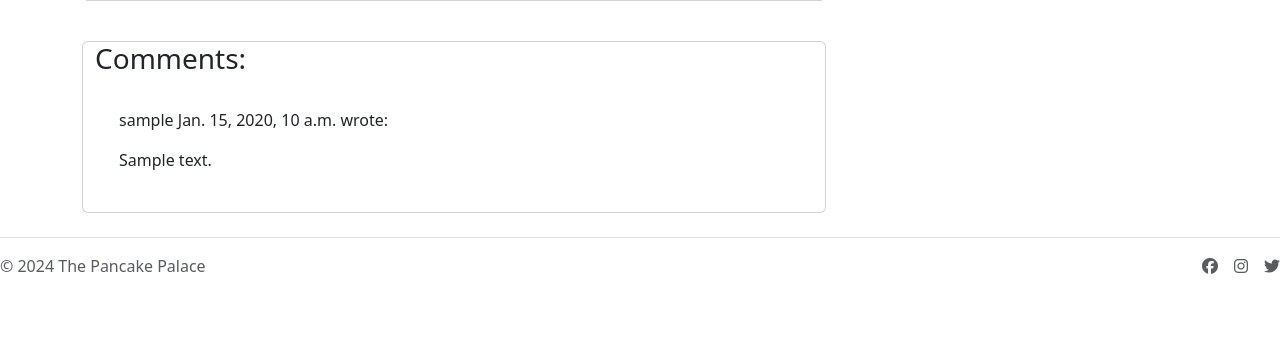
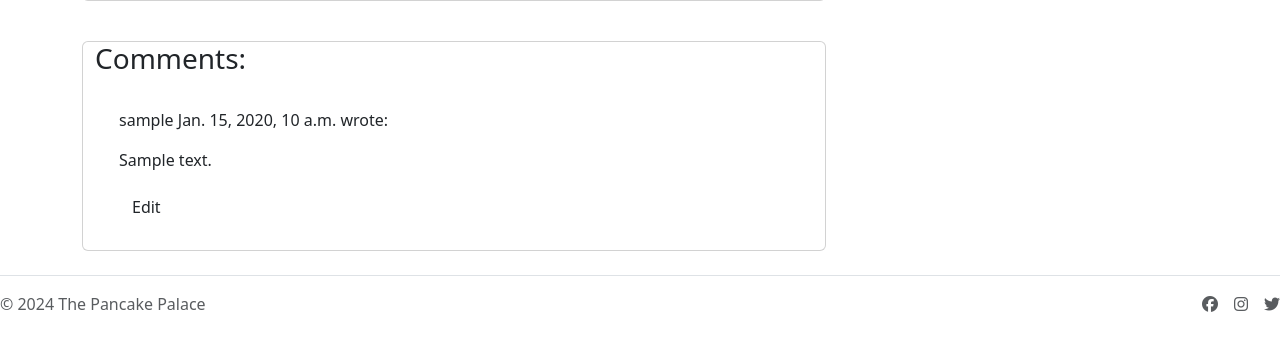
Before and after one commit to vega-2135/the_pancake_palace, a Django app: a page that uses templates/base.html in a window 1280 px wide. Shown: the part 1632-1972 px from the top of the page. Before the commit the page ends 1906 px from the top, so only its background shows below. Run offline with Django 4.2, Linux system fonts and the light colour scheme; a user stored in the database is signed in; tables that the repository leaves empty hold one stand-in row (values such as "Sample post"); parts of the project's set-up code (start-up, migrations or seed data) failed here and were passed over; some libraries are stand-ins or nearby versions.

Commit message:
Add functionality to edit comments by users
Signed-off-by: Carolina Romero Carrasco <mcarolinarc28@gmail.com>

```diff
--- a/recipes/urls.py
+++ b/recipes/urls.py
@@ -5,4 +5,6 @@ from django.urls import path
 urlpatterns = [
     path('', views.RecipeList.as_view(), name='home'),
     path('<slug:slug>/', views.recipe_detail, name='recipe_detail'),
+    path('<slug:slug>/edit_comment/<int:comment_id>',
+         views.comment_edit, name='comment_edit'),
 ]
--- a/recipes/views.py
+++ b/recipes/views.py
@@ -1,7 +1,8 @@
-from django.shortcuts import render, redirect, get_object_or_404
+from django.shortcuts import render, redirect, get_object_or_404, reverse
 from django.views import generic
 from django.contrib import messages
-from .models import Recipe
+from django.http import HttpResponseRedirect
+from .models import Recipe, Comment
 import re
 from .forms import CommentForm
 from .forms import RatingForm
@@ -103,3 +104,26 @@ def rate_recipe(request, recipe_id):
         form = RatingForm()
 
     return render(request, 'rate_recipe.html', {'form': form})
+
+
+def comment_edit(request, slug, comment_id):
+    """
+    Function to edit comments
+    """
+    if request.method == "POST":
+
+        queryset = Recipe.objects.filter(status=1)
+        recipe = get_object_or_404(queryset, slug=slug)
+        comment = get_object_or_404(Comment, pk=comment_id)
+        comment_form = CommentForm(data=request.POST, instance=comment)
+
+        if comment_form.is_valid() and comment.author == request.user:
+            comment = comment_form.save(commit=False)
+            comment.recipe = recipe
+            comment.approved = False
+            comment.save()
+            messages.add_message(request, messages.SUCCESS, 'Comment Updated!')
+        else:
+            messages.add_message(request, messages.ERROR, 'Error updating comment!')
+
+    return HttpResponseRedirect(reverse('recipe_detail', args=[slug]))
--- /dev/null
+++ b/static/js/comments.js
@@ -0,0 +1,25 @@
+const editButtons = document.getElementsByClassName("btn-edit");
+const commentText = document.getElementById("id_content");
+const commentForm = document.getElementById("commentForm");
+const submitButton = document.getElementById("submitButton");
+
+/**
+* Initializes edit functionality for the provided edit buttons.
+*
+* For each button in the `editButtons` collection:
+* - Retrieves the associated comment's ID upon click.
+* - Fetches the content of the corresponding comment.
+* - Populates the `commentText` input/textarea with the comment's content for editing.
+* - Updates the submit button's text to "Update".
+* - Sets the form's action attribute to the `edit_comment/{commentId}` endpoint.
+*/
+for (let button of editButtons) {
+  button.addEventListener("click", (e) => {
+    let commentId = e.target.getAttribute("comment_id");
+    let commentContent = document.getElementById(`comment${commentId}`).innerText;
+    commentText.value = commentContent;
+    submitButton.innerText = "Update";
+    commentForm.setAttribute("action", `edit_comment/${commentId}`);
+  });
+  console.log("Edited");
+}
--- a/static/js/script.js
+++ b/static/js/script.js
@@ -1,28 +1,8 @@
 // Get the alert element
 const alertElement = document.getElementById('msg');
 
-// Automatically dismiss the alert after 3 seconds (adjust the time as needed)
+// Automatically dismiss the alert after 2 seconds
 setTimeout(function() {
   alertElement.classList.remove('show');
   alertElement.classList.add('hide');
-}, 3000); // 3000 milliseconds = 3 seconds
-
-// function highlightStars(selectedStar) {
-//   for (let starIndex = 1; starIndex <= 5; starIndex++) {
-//       const star = document.getElementById('star' + starIndex);
-//       const label = document.querySelector('label[for="star' + starIndex + '"]');
-//       if (starIndex <= selectedStar) {
-//           label.style.color = '#ffca08';
-//       } else {
-//           label.style.color = ''; // Reset color to default
-//       }
-//   }
-// }
-
-// function highlightStars(selectedStar) {
-//   for (let i = selectedStar; i <= 0; i--){
-//     const label = document.querySelector(`label[for="star${i}"]`)
-//     label.style.color = '#ffca08';
-//   }
-
-// }
+}, 2000);
--- a/templates/base.html
+++ b/templates/base.html
@@ -193,6 +193,9 @@
     <!-- JavaScript-->
     <script src="{% static 'js/script.js' %}"></script>
 
+    {% block extras %}
+    {% endblock %}
+
 </body>
 
 </html>
--- a/templates/recipe_detail.html
+++ b/templates/recipe_detail.html
@@ -1,6 +1,7 @@
 {% extends 'base.html' %} {% block content %}
 {% load static %}
 {% load crispy_forms_tags %}
+
 
 <div class="">
     <div class="container">
@@ -114,6 +115,10 @@
             This comment is awaiting approval
           </p>
           {% endif %}
+          {% if user.is_authenticated and comment.author == user %}
+          <button class="btn btn-edit"
+           comment_id="{{ comment.id }}">Edit</button>
+          {% endif %}
         </div>
         {% endfor %}
       </div>
@@ -122,3 +127,7 @@
 </div>
 
 {% endblock content %}
+
+{% block extras %}
+<script src="{% static 'js/comments.js' %}"></script>
+{% endblock %}
```
